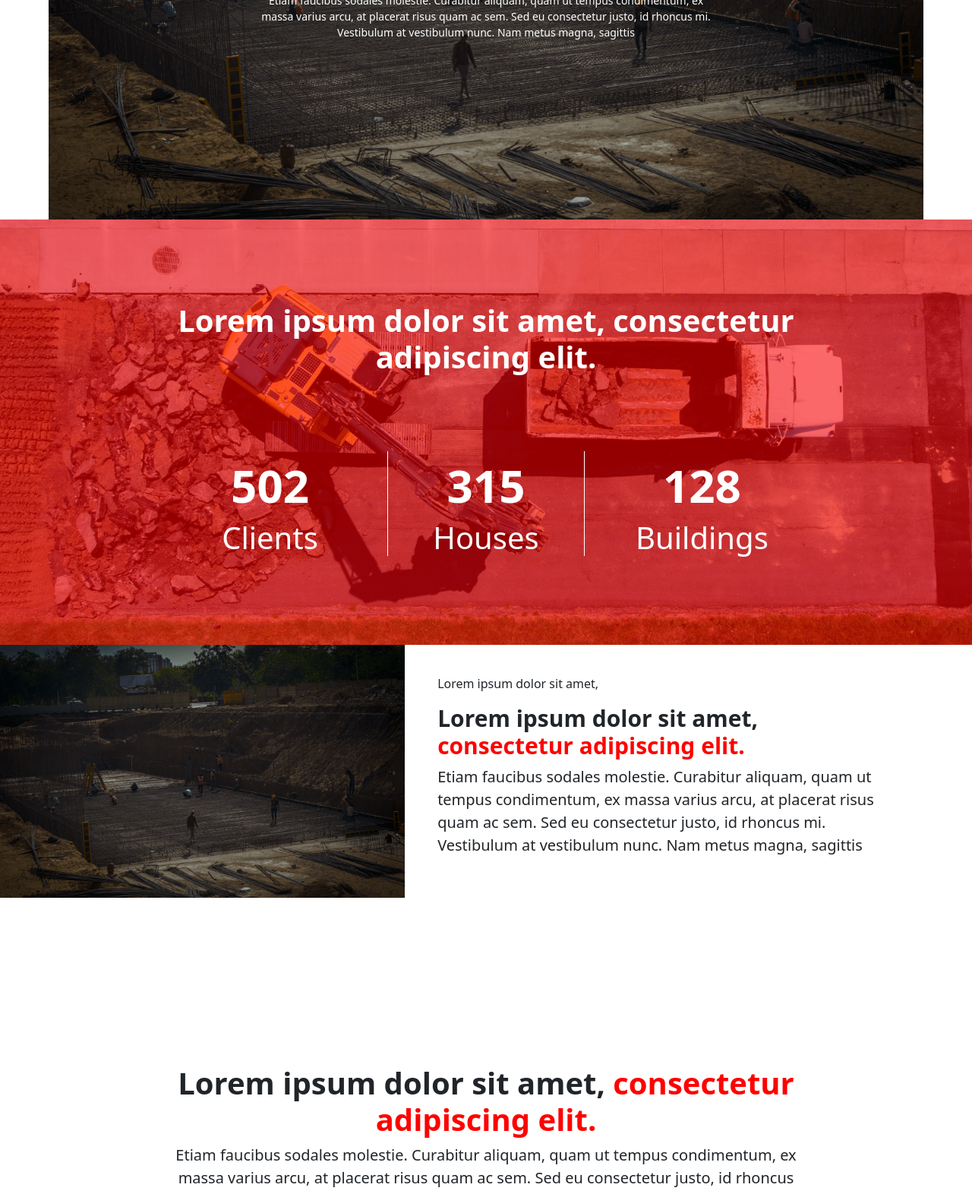
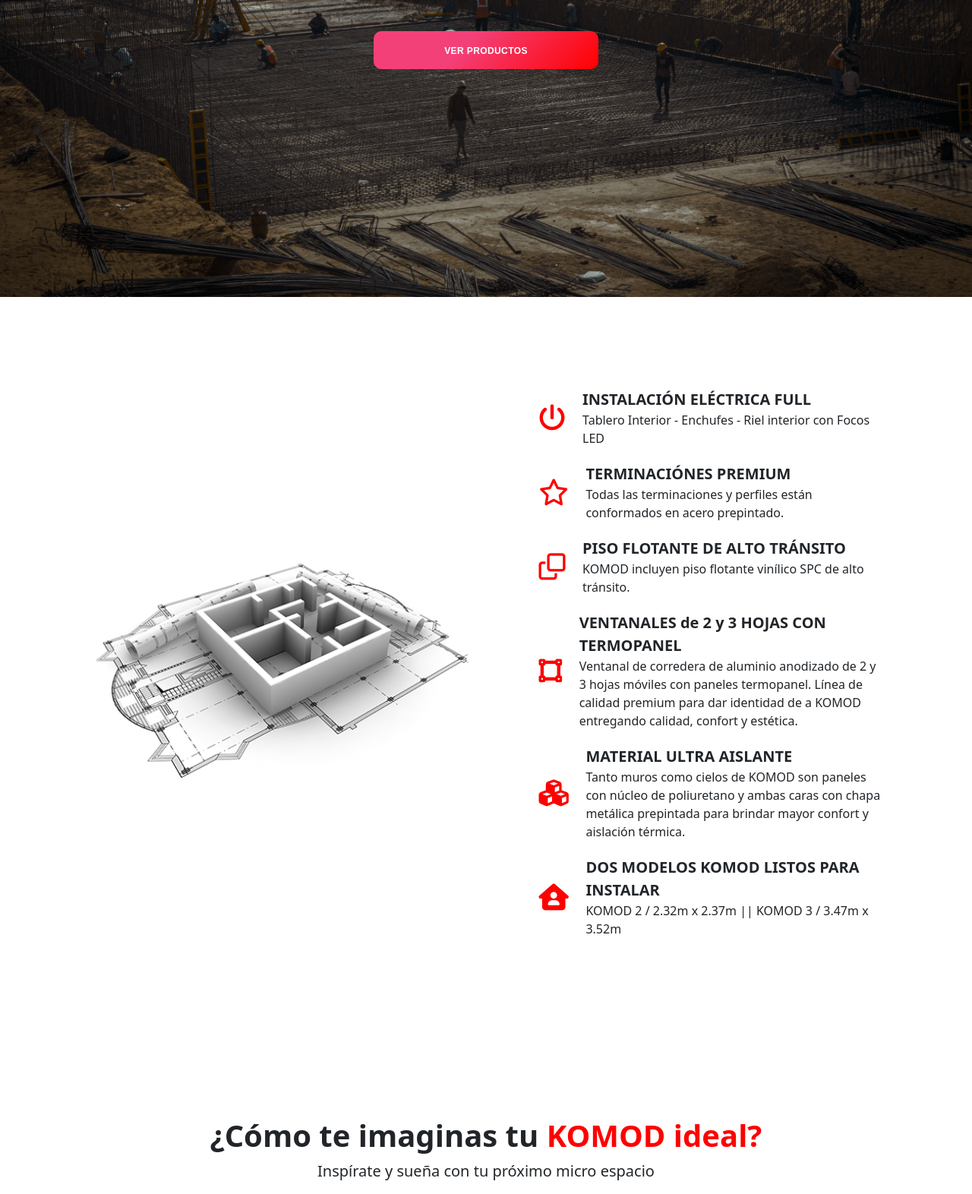
Before and after one commit to HenryGlo/komod_template, a plain HTML site: page index.html in a window 1280 px wide. Shown: the part 431-2003 px from the top of the page at 76% size. Drawn offline with nearby package versions, Linux system fonts and the light colour scheme.

Commit message:
Adding Komod fixes

```diff
--- a/css/style.scss
+++ b/css/style.scss
@@ -127,10 +127,10 @@ a {
   height: 30%;
   bottom: 0;
   background: rgb(255,0,0);
-  background: -moz-linear-gradient(0deg, rgba(255,0,0,0.5270483193277311) 31%, rgba(0,212,255,0) 91%);
-  background: -webkit-linear-gradient(0deg, rgba(255,0,0,0.5270483193277311) 31%, rgba(0,212,255,0) 91%);
-  background: linear-gradient(0deg, rgba(255,0,0,0.5270483193277311) 31%, rgba(0,212,255,0) 91%);
-  filter: progid:DXImageTransform.Microsoft.gradient(startColorstr="#ff0000",endColorstr="#00d4ff",GradientType=1);
+  background: -moz-linear-gradient(0deg, rgba(255,0,0,1) 7%, rgba(0,212,255,0) 41%);
+background: -webkit-linear-gradient(0deg, rgba(255,0,0,1) 7%, rgba(0,212,255,0) 41%);
+background: linear-gradient(0deg, rgba(255,0,0,1) 7%, rgba(0,212,255,0) 41%);
+filter: progid:DXImageTransform.Microsoft.gradient(startColorstr="#ff0000",endColorstr="#00d4ff",GradientType=1);
 }
 
 .page-navbar {
@@ -183,17 +183,45 @@ a {
   background-size: 100% 100%;
   background-repeat: no-repeat;
   position: relative;
-  padding-top: 120px;
-  min-height: 90vh;
+  padding-top: 300px;
+  padding-bottom: 300px;
   display: flex;
   justify-content: center;
   align-items: center;
   background-attachment: fixed;
 
+  .banner-item {
+    color: #fff;
+    display: flex;
+    flex-direction: column;
+    align-items: center;
+    justify-content: center;
+    margin-top: 60px;
+
+    .icon {
+      font-size: 40px;
+      margin-bottom: 30px;
+    }
+
+    .title {
+      font-size: 40px;
+      font-weight: 600;
+      text-align: center;
+    }
+
+    .description {
+      font-size: 16px;
+      font-weight: 400;
+      text-align: center;
+    }
+
+  }
+
   .banner-title {
-    font-size: 50px;
-    font-weight: 700;
+    font-size: 70px;
+    font-weight: 800;
     letter-spacing: 3px;
+    margin-bottom: 100px;
   }
 
   .banner-subtitle {
@@ -205,6 +233,15 @@ a {
 @media only screen and (max-width: 1500px) {
   .banner-section {
     background-size: auto 100%;
+    .banner-item {
+      .title {
+        font-size: 18px;
+      }
+
+      .description {
+        font-size: 15px;
+      }
+    }
     .banner-title {
       font-size: 30px !important;
     }
@@ -226,24 +263,22 @@ a {
   }
 }
 
-.banner-fade {
-  position: absolute;
-  width: 100%;
-  height: 100%;
-  background:#ff000094;
-  padding: 30px 0;
-  text-align: center;
-  display: flex;
-  justify-content: center;
-  align-items: center;
-}
-
 .about-us-section {
-  background-image: url('../img/about-us-banner.jpg');
-  background-position: center;
-  background-size: 100% auto;
+  background: rgb(255,255,255);
+  background: -moz-linear-gradient(0deg, rgba(255,255,255,0.9192051820728291) 24%, rgba(255,0,0,0.6979166666666667) 66%);
+  background: -webkit-linear-gradient(0deg, rgba(255,255,255,0.9192051820728291) 24%, rgba(255,0,0,0.6979166666666667) 66%);
+  background: linear-gradient(0deg, rgba(255,255,255,0.9192051820728291) 24%, rgba(255,0,0,0.6979166666666667) 66%);
+  filter: progid:DXImageTransform.Microsoft.gradient(startColorstr="#ffffff",endColorstr="#ff0000",GradientType=1);
   position: relative;
   min-height: 70vh;
+
+  .banner-container {
+    padding: 60px 0 ;
+    display: flex;
+    justify-content: center;
+    align-items: center;
+    text-align: center;
+  }
 
   .banner-title {
     margin-bottom: 100px;
@@ -457,8 +492,29 @@ a {
 
 
 .information-section {
+  margin-top: 100px;
   .information-container {
     margin-left: 5%;
+    .items {
+      li {
+        margin-top: 20px;
+        .icon {
+          font-size: 35px;
+          color: $color-primary;
+          margin-right: 5%;
+        }
+        .information {
+          .title {
+            font-weight: 800;
+            font-size: 20px;
+          }
+          .description {
+            font-size: 16px;
+            font-weight: 300;
+          }
+        }
+      }
+    }
     .banner-title {
       font-size: 30px;
     }
@@ -549,6 +605,28 @@ a {
   }
 }
 
+.ubication {
+  padding: 150px 5%;
+  background: #a8a8a811;
+  color: #232323;
+  .banner-title {
+    font-size: 35px;
+    font-weight: 600;
+  }
+  .banner-description {
+    font-size: 20px;
+    font-weight: 300;
+  }
+}
+
+@media only screen and (max-width: 800px) {
+  .ubication {
+    iframe {
+      margin-top: 50px;
+    }
+  }
+}
+
 
 .quote-section {
   background: #232323;
--- a/index.html
+++ b/index.html
@@ -84,49 +84,16 @@
 
   <section class='banner-section'>
     <div class="container-fluid">
-      <div class="row justify-content-center">
-        <div class="col-lg-6">
+      <div class="row align-items-center justify-content-center flex-column">
+        <div class="col-lg-8">
           <div class="text-center">
-            <h1 class='banner-title page-text-primary'>Lorem ipsum dolor sit amet, consectetur adipiscing elit.</h1>
-            <p class='text-white banner-subtitle'>Etiam faucibus sodales molestie. Curabitur aliquam, quam ut tempus condimentum,
-              ex massa varius arcu, at placerat risus quam ac sem.
-              Sed eu consectetur justo, id rhoncus mi. Vestibulum at vestibulum nunc.
-              Nam metus magna, sagittis </p>
+            <h1 class='banner-title text-white'>“KOMOD destaca por calidad del diseño, la innovación y la sostenibilidad “</h1>
           </div>
         </div>
-      </div>
-    </div>
-  </section>
-
-  <section class='about-us-section'>
-    <div class="banner-fade">
-      <div class="container-fluid">
-        <div class="row justify-content-center align-items-center">
-          <div class="col-9">
-            <h1 class="banner-title text-white">Lorem ipsum dolor sit amet, consectetur adipiscing elit.</h1>
-          </div>
-          <div class="col-lg-8">
-            <div class="row">
-              <div class="col-lg-4">
-                <div class="counter-item">
-                  <div class="number countfect" data-num="800">10</div>
-                  <h1 class="title">Clients</h1>
-                </div>
-              </div>
-              <div class="col-lg-4">
-                <div class="counter-item medium">
-                  <div class="number countfect" data-num="500">10</div>
-                  <h1 class="title">Houses</h1>
-                </div>
-              </div>
-              <div class="col-lg-4">
-                <div class="counter-item">
-                  <div class="number countfect" data-num="200">10</div>
-                  <h1 class="title">Buildings</h1>
-                </div>
-              </div>
-            </div>
-          </div>
+        <div class="col-lg-3 col-md-6 col-sm-8">
+          <button class="page-primary-button text-center">
+            Ver Productos
+          </button>
         </div>
       </div>
     </div>
@@ -134,23 +101,82 @@
 
   <section class='information-section'>
     <div class="container-fluid">
-      <div class="row align-items-center">
-        <div class="col-lg-5  col-md-6 col-sm-12 p-0">
-          <img src="./img/banner-image.png" alt="" class='w-100'>
+      <div class="row align-items-center justify-content-center">
+        <div class="col-lg-5  col-md-6 col-sm-12">
+          <img src="./img/about-us.png" alt="" class='w-100'>
         </div>
-        <div class="col-lg-6">
+        <div class="col-lg-5">
           <div class="information-container">
-            <p>Lorem ipsum dolor sit amet,</p>
-            <h2 class='banner-title'>
-                Lorem ipsum dolor sit amet,
-                <span class='page-text-primary'>consectetur adipiscing elit.</span>
-            </h2>
-            <p class='banner-subtitle'>
-              Etiam faucibus sodales molestie. Curabitur aliquam, quam ut tempus condimentum,
-                ex massa varius arcu, at placerat risus quam ac sem.
-                Sed eu consectetur justo, id rhoncus mi. Vestibulum at vestibulum nunc.
-                Nam metus magna, sagittis
-            </p>
+            <ul class="items">
+              <li class='d-flex align-items-center'>
+                <i class="fas fa-power-off icon"></i>
+                <div class="information">
+                  <div class="title">
+                    INSTALACIÓN ELÉCTRICA FULL
+                  </div>
+                  <div class="description">
+                    Tablero Interior - Enchufes - Riel interior con Focos LED
+                  </div>
+                </div>
+              </li>
+              <li class='d-flex align-items-center'>
+                <i class="far fa-star icon"></i>
+                <div class="information">
+                  <div class="title">
+                    TERMINACIÓNES PREMIUM
+                  </div>
+                  <div class="description">
+                    Todas las terminaciones y perfiles están conformados en acero prepintado.
+                  </div>
+                </div>
+              </li>
+              <li class='d-flex align-items-center'>
+                <i class="far fa-clone icon"></i>
+                <div class="information">
+                  <div class="title">
+                    PISO FLOTANTE DE ALTO TRÁNSITO
+                  </div>
+                  <div class="description">
+                    KOMOD incluyen piso flotante vinílico SPC de alto tránsito.
+                  </div>
+                </div>
+              </li>
+              <li class='d-flex align-items-center'>
+                <i class="fas fa-vector-square icon"></i>
+                <div class="information">
+                  <div class="title">
+                    VENTANALES de 2 y 3 HOJAS CON TERMOPANEL
+                  </div>
+                  <div class="description">
+                    Ventanal de corredera de aluminio anodizado de 2 y 3 hojas móviles con paneles termopanel. Línea de calidad premium para dar identidad de a KOMOD entregando  calidad, confort y estética.
+                  </div>
+                </div>
+              </li>
+
+              <li class='d-flex align-items-center'>
+                <i class="fas fa-cubes icon"></i>
+                <div class="information">
+                  <div class="title">
+                    MATERIAL ULTRA AISLANTE
+                  </div>
+                  <div class="description">
+                    Tanto muros como cielos de KOMOD son paneles con núcleo de poliuretano y ambas caras con chapa metálica prepintada para brindar mayor confort y aislación térmica.
+                  </div>
+                </div>
+              </li>
+
+              <li class='d-flex align-items-center'>
+                <i class="fas fa-house-user icon"></i>
+                <div class="information">
+                  <div class="title">
+                    DOS MODELOS KOMOD LISTOS PARA INSTALAR
+                  </div>
+                  <div class="description">
+                    KOMOD 2  /  2.32m x 2.37m || KOMOD 3  /  3.47m x 3.52m
+                  </div>
+                </div>
+              </li>
+            </ul>
           </div>
         </div>
       </div>
@@ -162,16 +188,13 @@
       <div class="row justify-content-center">
         <div class="col-lg-8">
           <h1 class='banner-title text-center'>
-            Lorem ipsum dolor sit amet,
+            ¿Cómo te imaginas tu
             <span class="page-text-primary">
-              consectetur adipiscing elit.
+              KOMOD ideal?
             </span>
           </h1>
           <p class='banner-subtitle text-center'>
-            Etiam faucibus sodales molestie. Curabitur aliquam, quam ut tempus condimentum,
-              ex massa varius arcu, at placerat risus quam ac sem.
-              Sed eu consectetur justo, id rhoncus mi. Vestibulum at vestibulum nunc.
-              Nam metus magna, sagittis
+            Inspírate y sueña con tu próximo micro espacio
           </p>
         </div>
       </div>
@@ -377,98 +400,100 @@
     </div>
   </section>
 
+  <section class='ubication'>
+    <div class="container-fluid">
+      <div class="row align-items-center">
+        <div class="col-lg-6">
+          <div class="row justify-content-center">
+            <div class="text-center">
+              <div class="banner-title">
+                Ven a nuestro showroom a conocer  tu próximo KOMOD y revisa las alternativas para personalizarlo
+              </div>
+              <div class="banner-description">
+                Conoce tu próximo espacio
+              </div>
+            </div>
+            <div class="col-lg-6 text-center mt-5">
+              <button class="page-primary-button">
+                Quiero agendar una visita
+              </button>
+            </div>
+          </div>
+        </div>
+
+        <div class="col-lg-6">
+          <iframe src="https://www.google.com/maps/embed?pb=!1m18!1m12!1m3!1d212999.19734864798!2d-70.7699138944985!3d-33.472422768996026!2m3!1f0!2f0!3f0!3m2!1i1024!2i768!4f13.1!3m3!1m2!1s0x9662c5410425af2f%3A0x8475d53c400f0931!2sSantiago%2C%20Regi%C3%B3n%20Metropolitana%2C%20Chile!5e0!3m2!1ses!2sve!4v1631831975885!5m2!1ses!2sve" width="100%" height="600" style="border:0;" allowfullscreen="" loading="lazy"></iframe>
+        </div>
+      </div>
+    </div>
+  </section>
+
   <section class="our-plans">
     <div class="container-fluid">
       <div class="row justify-content-center align-items-center">
         <div class="col-xs-12 col-sm-12 col-md-12 col-lg-3">
           <h1 class='banner-title'>
             Nuestros
-            <br />Planes
+            <br /> Modelos
           </h1>
           <p class="banner-subtitle">
-              Etiam faucibus sodales molestie. Curabitur aliquam, quam ut tempus condimentum,
-              ex massa varius arcu, at placerat risus quam ac sem.
+            Incluye tu KOMOD con color y piso A ELECCIÓN.
+            Instalación CON CARGO ADICIONAL
+            *No incluye flete
           </p>
         </div>
 
         <div class="col-1 d-none d-lg-block"></div>
 
-        <div class="col-xs-12 col-sm-4 col-md-4 col-lg-2">
+        <div class="col-xs-12 col-sm-4 col-md-4 col-lg-3">
           <div class="plan-card-container">
             <div class="row justify-content-center">
               <div class="col-lg-8 col-10">
                 <div class="plan-type text-center">
-                  Basico
+                  KOMOD 2
                 </div>
               </div>
               <div class="col-lg-12">
                 <div class="d-flex justify-content-center">
                   <ul class="plan-attributes p-0">
-                    <li>Etiam faucibus sodales molestie</li>
-                    <li>Etiam faucibus sodales molestie</li>
-                    <li>Etiam faucibus sodales molestie</li>
-                    <li>Etiam faucibus sodales molestie</li>
-                    <li>Etiam faucibus sodales molestie</li>
+                    <li>2.32m x 2.37m</li>
+                    <li>Ventanal con vidrios Termopanel 2 Hojas</li>
+                    <li>Piso flotante vinílico SPC de alto tránsito</li>
+                    <li>Instalación Eléctrica e Iluminación</li>
+                    <li>Instalación con cargo adicional</li>
                   </ul>
                 </div>
               </div>
               <div class="col-lg-8 col-10">
                 <button class="page-primary-button">
-                  Solicitar
+                  Estoy Interesado
                 </button>
               </div>
             </div>
           </div>
         </div>
-        <div class="col-xs-12 col-sm-4 col-md-4 col-lg-2">
+        <div class="col-xs-12 col-sm-4 col-md-4 col-lg-3">
           <div class="plan-card-container">
             <div class="row justify-content-center">
               <div class="col-lg-8 col-10">
                 <div class="plan-type text-center">
-                  Basico
+                  KOMOD 3
                 </div>
               </div>
               <div class="col-lg-12">
                 <div class="d-flex justify-content-center">
                   <ul class="plan-attributes p-0">
-                    <li>Etiam faucibus sodales molestie</li>
-                    <li>Etiam faucibus sodales molestie</li>
-                    <li>Etiam faucibus sodales molestie</li>
-                    <li>Etiam faucibus sodales molestie</li>
-                    <li>Etiam faucibus sodales molestie</li>
+                    <li>3.47m x 3.52 m</li>
+                    <li>Ventanal con vidrios Termopanel 3 Hojas</li>
+                    <li>Piso flotante vinílico SPC de alto tránsito</li>
+                    <li>Instalación Eléctrica e Iluminación</li>
+                    <li>Instalación con cargo adicional</li>
                   </ul>
                 </div>
               </div>
               <div class="col-lg-8 col-10">
                 <button class="page-primary-button">
-                  Solicitar
-                </button>
-              </div>
-            </div>
-          </div>
-        </div>
-        <div class="col-xs-12 col-sm-4 col-md-4 col-lg-2">
-          <div class="plan-card-container">
-            <div class="row justify-content-center">
-              <div class="col-lg-8 col-10">
-                <div class="plan-type text-center">
-                  Basico
-                </div>
-              </div>
-              <div class="col-lg-12">
-                <div class="d-flex justify-content-center">
-                  <ul class="plan-attributes p-0">
-                    <li>Etiam faucibus sodales molestie</li>
-                    <li>Etiam faucibus sodales molestie</li>
-                    <li>Etiam faucibus sodales molestie</li>
-                    <li>Etiam faucibus sodales molestie</li>
-                    <li>Etiam faucibus sodales molestie</li>
-                  </ul>
-                </div>
-              </div>
-              <div class="col-lg-8 col-10">
-                <button class="page-primary-button">
-                  Solicitar
+                  Estoy Interesado
                 </button>
               </div>
             </div>
@@ -482,7 +507,7 @@
     <div class="container-fluid">
       <div class="row justify-content-center">
         <div class="col-lg-8">
-          <h1 class='banner-title text-center'>"Lorem ipsum dolor sit amet, consectetur adipiscing elit."</h1>
+          <h1 class='banner-title text-center'>No hay escusas para no tener tu próximo KOMOD</h1>
         </div>
       </div>
     </div>
@@ -495,11 +520,10 @@
           <div class="d-flex justify-content-center">
             <div class="col-lg-8">
               <form class='contact-form'>
-                <h2 class='banner-title'>Lorem ipsum dolor sit amet, consectetur adipiscing elit.</h2>
+                <h2 class='banner-title'>¡No te pierdas de nada!</h2>
                 <p class="banner-subtitle">
-                  Etiam faucibus sodales molestie. Curabitur aliquam, quam ut tempus condimentum,
-                  ex massa varius arcu, at placerat risus quam ac sem.
-                  Sed eu consectetur justo, id rhoncus mi. Vestibulum at vestibulum nunc.
+                  Recibe promociones y novedades de KOMOD.
+                  Tu próximo micro espacio
                 </p>
 
                 <div class="row mt-5">
@@ -514,7 +538,7 @@
                 </div>
 
                 <button class="page-primary-button mt-5">
-                  Enviar!
+                  Suscribirse
                 </button>
               </form>
             </div>
```
Also changed, not shown: css/style.css, img/118994533_3220257281356169_5480189190579422187_n.jpg (deleted), img/69696775_2578122305557994_2387412624372400128_n.jpg (deleted), img/about-us.png (added), img/power.svg (added).
